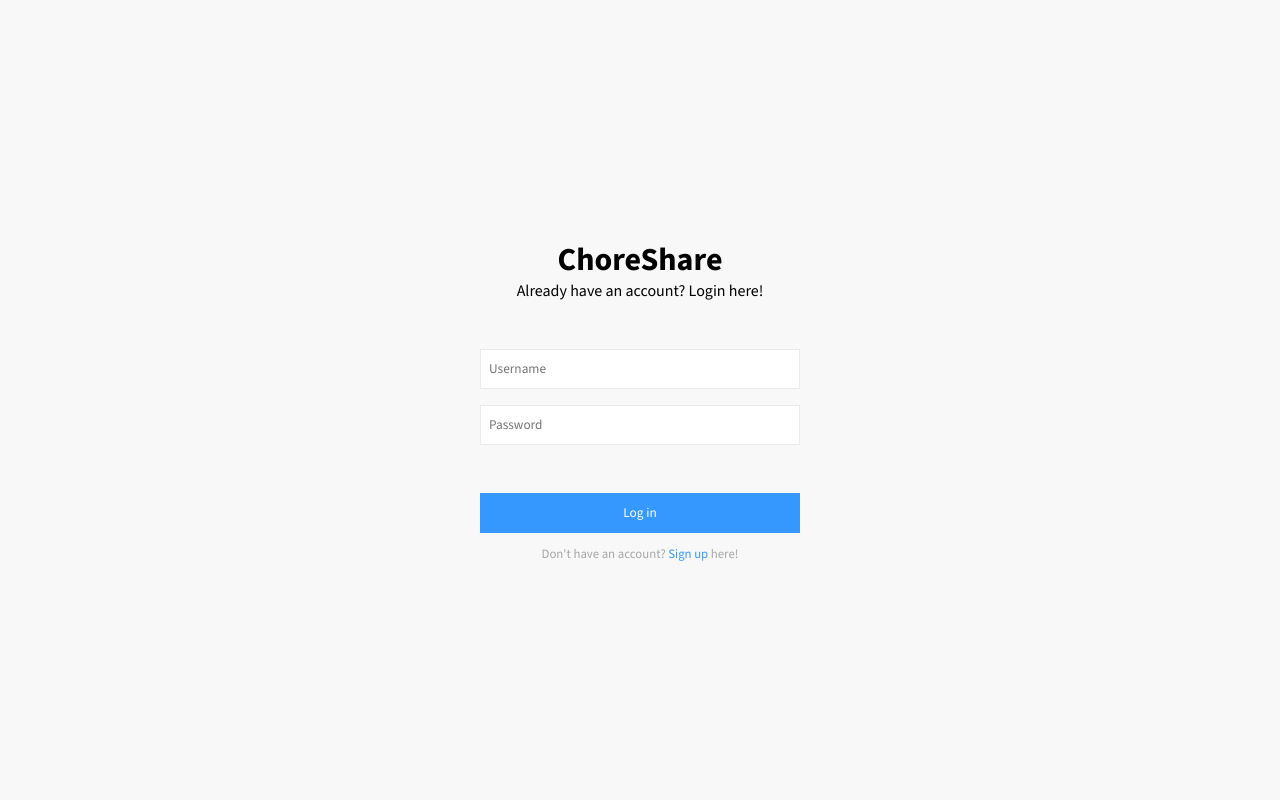
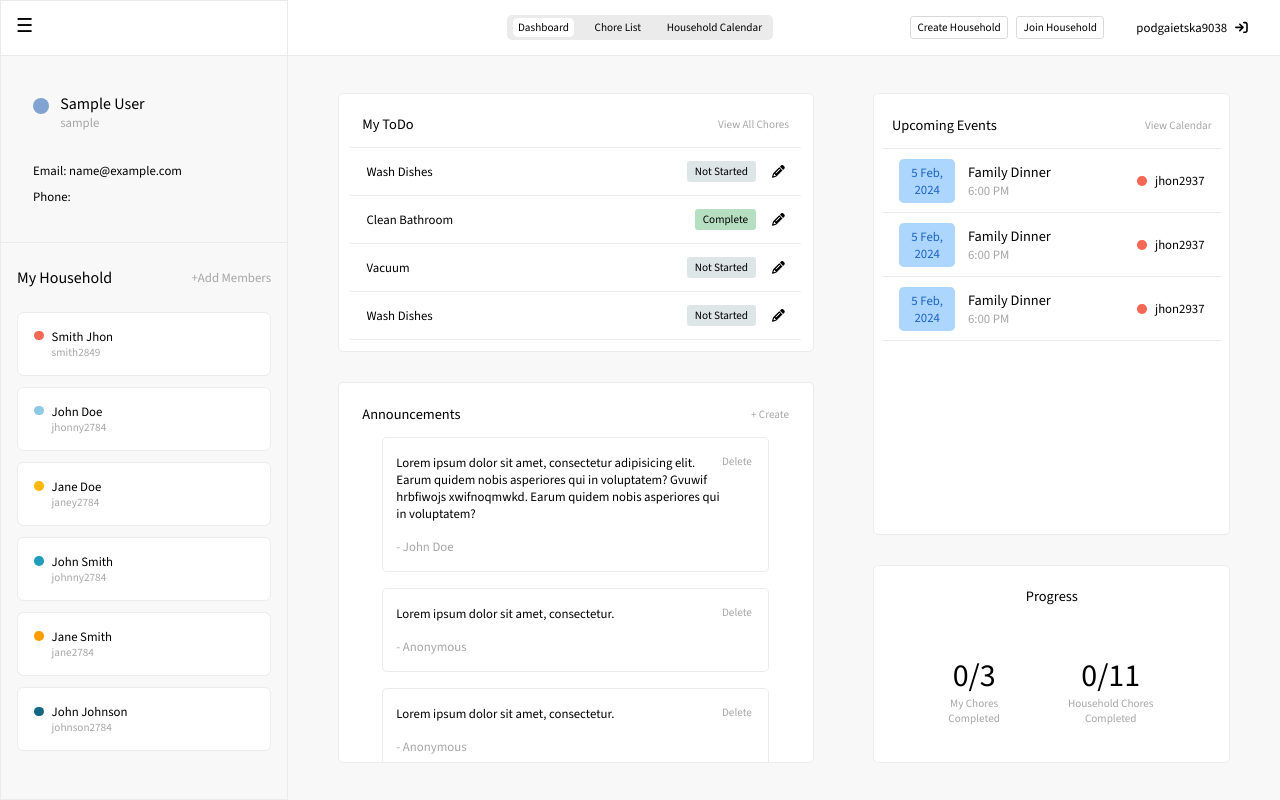
Before and after one commit to Axeloooo/ChoreShare, a React (Create React App) app in the folder client/: page / in a window 1280 px wide. Before the commit this address led to /login. Built offline with nearby package versions, Linux system fonts and the light colour scheme; no server answers; sample sign-in values are in the browser's storage.

Commit message:
join/create household buttons added

```diff
--- a/client/src/App.jsx
+++ b/client/src/App.jsx
@@ -28,10 +28,6 @@ function App() {
   );
   const [isLoading, setIsLoading] = useState(false);
   const navigate = useNavigate();
-
-  localStorage.removeItem("user");
-  localStorage.removeItem("token");
-  localStorage.removeItem("userId");
 
   useEffect(() => {
     let loadingToast = null;
--- a/client/src/components/Header.jsx
+++ b/client/src/components/Header.jsx
@@ -32,9 +32,15 @@ function Header({ logout }) {
           <Link to="/calendar">Household Calendar</Link>
         </li>
       </ul>
-      <div className="user-auth">
-        <p className="auth-username">podgaietska9038</p>
-        <FaArrowRightToBracket className="exit-icon" onClick={handleLogout} />
+      <div className="functionality-container">
+        <div className="household-buttons">
+          <button className="household-button">Create Household</button>
+          <button className="household-button">Join Household</button>
+        </div>
+        <div className="user-auth">
+          <p className="auth-username">podgaietska9038</p>
+          <FaArrowRightToBracket className="exit-icon" onClick={handleLogout} />
+        </div>
       </div>
     </div>
   );
--- a/client/src/styles/Header.css
+++ b/client/src/styles/Header.css
@@ -1,18 +1,4 @@
-
-:root{
-    --offwhite: #F8F8F8;
-    --lightgrey: #EBEBEB;
-    --midgrey: #D9D9D9;
-    --darkgrey: #A6A6A6;
-    --blackgrey: #545454;
-    --red: #EB9494;
-    --blue: #80A3D1;
-    --turq: #BCCCCD;
-    --orange: #F8B77C;
-    --green: #27941E;
-  }
-
-.header{
+.header {
   width: 100%;
   height: 3.5rem;
   background: white;
@@ -23,7 +9,7 @@
   position: fixed;
 }
 
-.nav-list{
+.nav-list {
   display: flex;
   gap: 1rem;
   max-width: fit-content;
@@ -32,27 +18,50 @@
   background: var(--lightgrey);
 }
 
-.nav-item{
+.nav-item {
   list-style: none;
   font-size: 0.7rem;
   cursor: pointer;
-    padding: 0.3rem 0.5rem;
+  padding: 0.1rem 0.3rem;
 }
 
-.nav-item.active{
+.nav-item.active {
   background: white;
   border-radius: 0.3rem;
 }
 
-.user-auth{
-    position: absolute;
-    right: 2rem;
+.user-auth {
   font-size: 0.8rem;
   display: flex;
   gap: 0.5rem;
   align-items: center;
 }
 
-.exit-icon{
+.exit-icon {
   cursor: pointer;
 }
+
+.functionality-container {
+  position: absolute;
+  right: 2rem;
+  display: flex;
+  gap: 2rem;
+  align-items: center;
+  justify-content: center;
+}
+
+.household-buttons {
+  display: flex;
+  gap: 0.5rem;
+  align-items: center;
+  justify-content: center;
+}
+
+.household-buttons button {
+  font-size: 0.7rem;
+  padding: 0.2rem 0.4rem;
+  background: white;
+  border: 1px solid var(--midgrey);
+  border-radius: 0.2rem;
+  cursor: pointer;
+}
```
Lines whose indentation alone changed are shown as unchanged.
